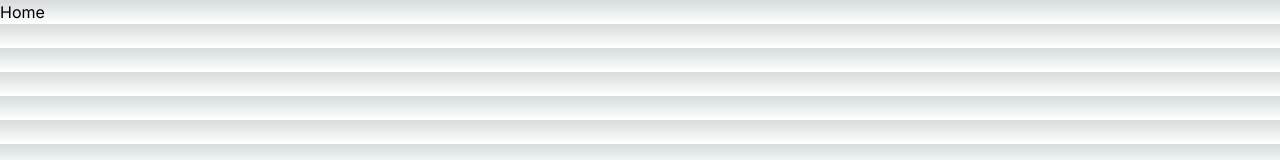
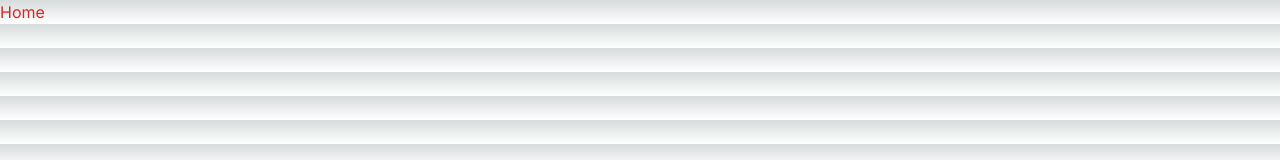
Before and after one commit to KTReimers/imdbclone, a Next.js app: page / in a window 1280 px wide. Shown: the top 160 px of the page. Built offline with nearby package versions, Linux system fonts and the light colour scheme.

Commit message:
added to tailwind.config

```diff
--- a/app/page.js
+++ b/app/page.js
@@ -2,6 +2,6 @@ import Image from 'next/image'
 
 export default function Home() {
   return (
-    <h1>Home</h1>
+    <h1 class="text-red-600">Home</h1>
   )
 }
--- a/tailwind.config.js
+++ b/tailwind.config.js
@@ -4,6 +4,8 @@ module.exports = {
     './pages/**/*.{js,ts,jsx,tsx,mdx}',
     './components/**/*.{js,ts,jsx,tsx,mdx}',
     './app/**/*.{js,ts,jsx,tsx,mdx}',
+    // or if using 'src' directory:
+    // './src/**/*.{js,ts,jsx,tsx}',
   ],
   theme: {
     extend: {
```
